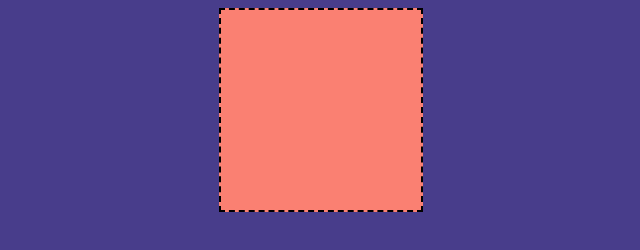
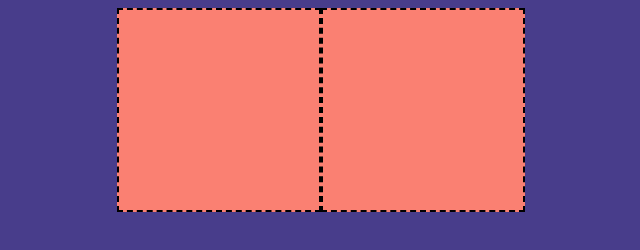
Before and after one commit to Maryanne-Carvalho/aula_i33, a plain HTML site: page index.html in a window 1280 px wide. Shown: the whole page, without its empty margins (319-959 px from the left). Drawn offline with Linux system fonts and the light colour scheme.

Commit message:
Update index.html
Terceira modificação

```diff
--- a/index.html
+++ b/index.html
@@ -8,6 +8,9 @@
 </head>
 <body>
     <div class="box cor_01"></div>
+     <div class="box cor_01"></div>
+
+
 
 </body>
 </html>
```
